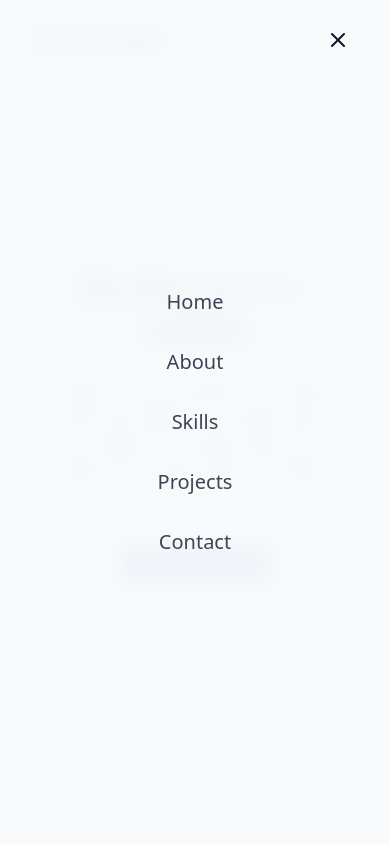
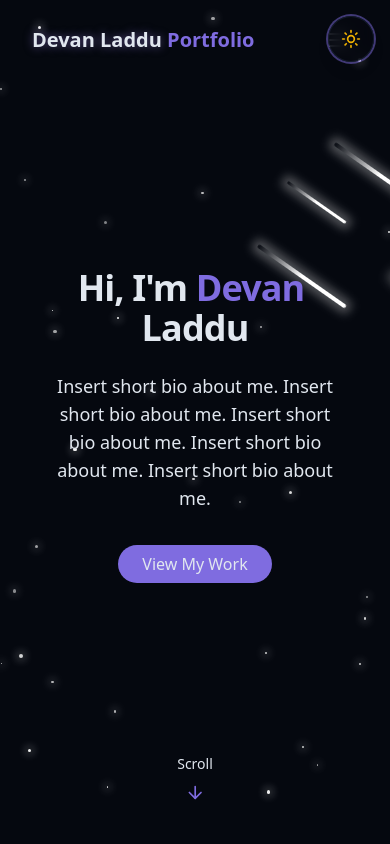
Before and after one commit to dladdu/Devan-Laddu-Portfolio, a React (Vite) app: page / in a window 390 px wide. Both pictures are taken after a click on the button 338 px from the left and 40 px from the top of the page. Shown: the top 844 px of the page. Built offline with nearby package versions, Linux system fonts and the light colour scheme.

Commit message:
Updates 1.1.1
Added github link to portfolio project.

Added github to skills.

Edit dark/light mode to be viewed on mobile devices

```diff
--- a/src/components/ProjectsSection.jsx
+++ b/src/components/ProjectsSection.jsx
@@ -27,7 +27,7 @@ const projects = [
         image: "/projects/Portfolio.png",
         tags: ["React", "Node.js", "Tailwind CSS"],
         demoUrl: "#hero",
-        githubUrl: "#"
+        githubUrl: "https://github.com/dladdu/Devan-Laddu-Portfolio"
     },
 ]
 
--- a/src/components/SkillsSection.jsx
+++ b/src/components/SkillsSection.jsx
@@ -25,6 +25,7 @@ const skills = [
     { name: "Unity", level: 75, category: "tools" },
     { name: "Cursor", level: 95, category: "tools" },
     { name: "ChatGPT", level: 95, category: "tools" },
+    { name: "GitHub", level: 80, category: "tools" },
 
 ]
 
--- a/src/components/ThemeToggle.jsx
+++ b/src/components/ThemeToggle.jsx
@@ -31,14 +31,21 @@ export const ThemeToggle = () => {
 
 
     return (
-        <button onClick={toggleTheme} className={cn("fixed max-sm:hidden top-5 right-5 z-50 p-2 rounded-full transition-colors duration-300",
-            "focus:outline-hidden"
-        )}>
-
+        <button
+            onClick={toggleTheme}
+            className={cn(
+                "fixed top-4 right-4 z-50 p-3 rounded-full transition-all duration-300",
+                "bg-background/80 backdrop-blur-sm border border-border/50",
+                "hover:bg-background/90 hover:scale-105 active:scale-95",
+                "shadow-lg hover:shadow-xl",
+                "focus:outline-none focus:ring-2 focus:ring-primary/50"
+            )}
+            aria-label={isDarkMode ? "Switch to light mode" : "Switch to dark mode"}
+        >
             {isDarkMode ? (
-                <Sun className="h-6 w-6 text-yellow-300" />
+                <Sun className="h-5 w-5 text-yellow-500" />
             ) : (
-                <Moon className="h-6 w-6 text-blue-900" />
+                <Moon className="h-5 w-5 text-slate-700 dark:text-slate-300" />
             )}
         </button>
     );
```
